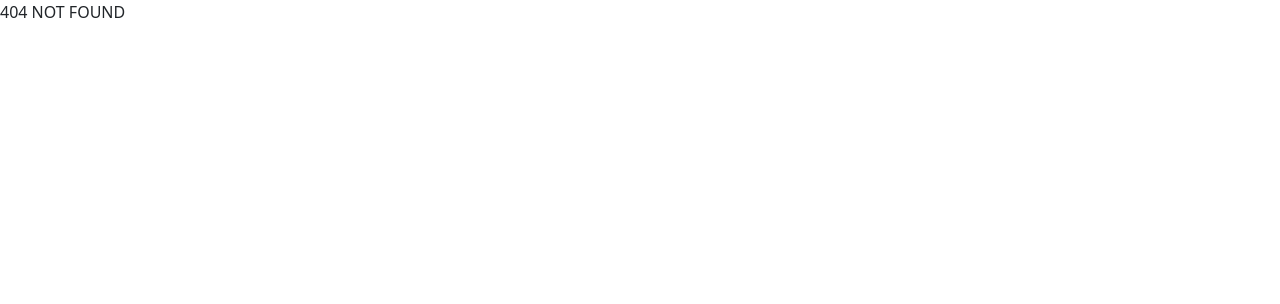
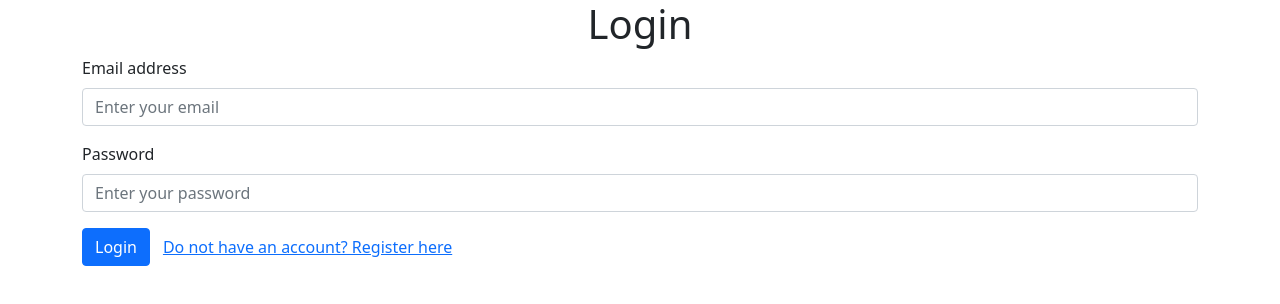
Before and after one commit to sivaaks/crm-app, a React (Create React App) app: page / in a window 1280 px wide. Before the commit this address had no page. Shown: the top 304 px of the page. Built offline with nearby package versions, Linux system fonts and the light colour scheme.

Commit message:
fixed site not starting error

```diff
--- a/src/App.js
+++ b/src/App.js
@@ -15,6 +15,7 @@ export default function App(){
     <BrowserRouter>
       <Switch>
           <Route exact path='/login' component={Login}></Route>
+          <Route path='/' component={Login}></Route>
           <Route exact path='/register' component={Register}></Route>
           <Route exact path='/forgot-password' component={Login}></Route>
           <Route exact path='/alert' component={Alert}></Route>
```
